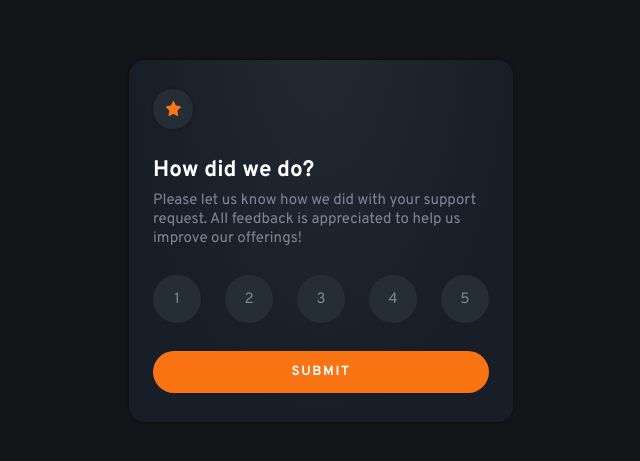
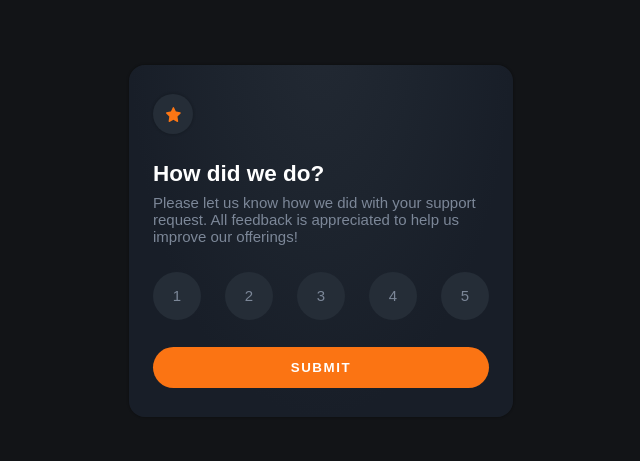
Before and after one commit to jasham/interactive-rating-component-main, a Next.js app: page / in a window 1280 px wide. Shown: the part 159-620 px from the top of the page, without its empty margins (319-959 px from the left). Built offline with nearby package versions, Linux system fonts and the light colour scheme.

Commit message:
updating readme.md file

```diff
--- a/pages/_document.tsx
+++ b/pages/_document.tsx
@@ -3,15 +3,7 @@ import { Html, Head, Main, NextScript } from "next/document";
 export default function Document() {
   return (
     <Html lang="en">
-      <Head>
-        <link rel="icon" href="/images/favicon-32x32.png" />
-        <link rel="preconnect" href="https://fonts.googleapis.com" />
-        <link rel="preconnect" href="https://fonts.gstatic.com" />
-        <link
-          href="https://fonts.googleapis.com/css2?family=Overpass:wght@400;700&display=swap"
-          rel="stylesheet"
-        />
-      </Head>
+      <Head></Head>
       <body>
         <Main />
         <NextScript />
--- a/src/modules/showRating/index.tsx
+++ b/src/modules/showRating/index.tsx
@@ -23,7 +23,7 @@ export const ShowRating = () => {
         <div className={styles.thank}>
           <h2>Thank you!</h2>
           <p>
-            We appritiate you taking the time to give a rating. If you ever need
+            We appreciate you taking the time to give a rating. If you ever need
             more support, don&apos;t hesitate to get in touch.
           </p>
         </div>
```
